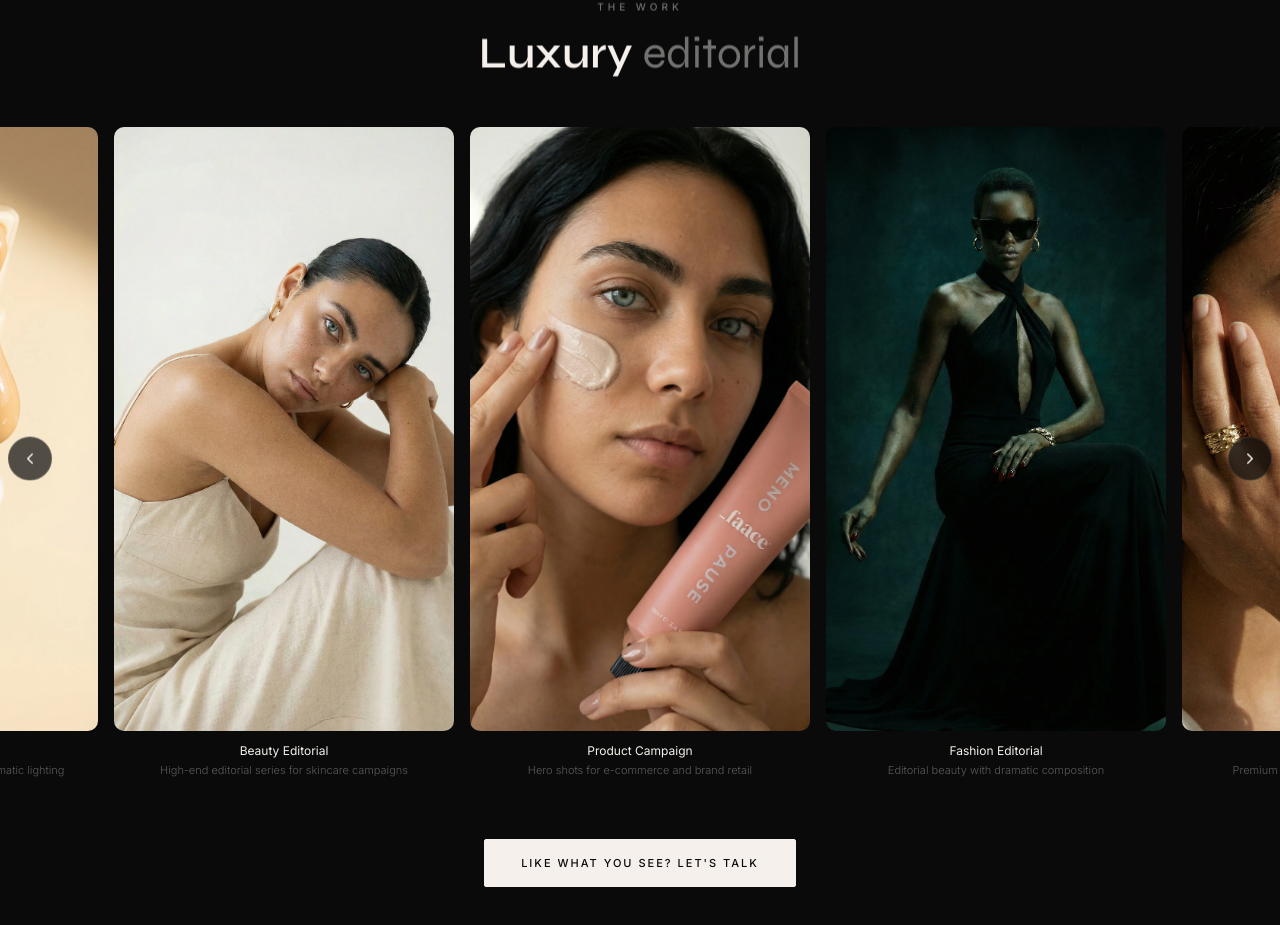
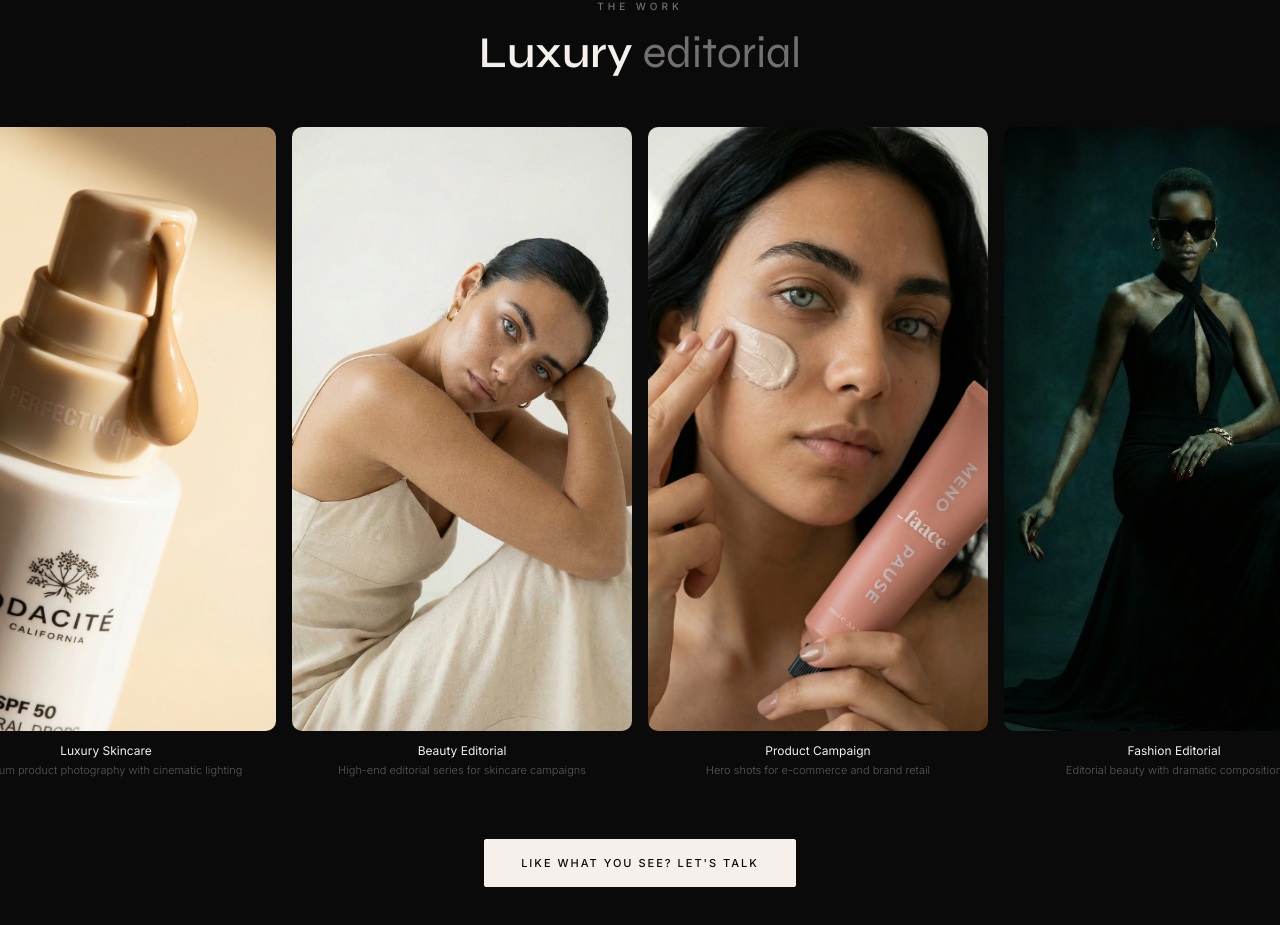
Before and after one commit to benbusiness6-spec/portfolio, a React (Vite) app: page / in a window 1280 px wide. Shown: the part 1675-2600 px from the top of the page. Built offline with nearby package versions, Linux system fonts and the light colour scheme.

Commit message:
Update App.jsx

```diff
--- a/src/App.jsx
+++ b/src/App.jsx
@@ -77,8 +77,8 @@ function LazyVideo({ src, aspectRatio = "9/16", borderRadius = "10px", priority
 
   useEffect(() => {
     if (priority) {
-      /* Stagger hero videos: first loads after 200ms idle, others wait longer */
-      const delay = priorityIndex * 1500; // 0ms, 1500ms, 3000ms stagger
+      /* Centre reel (index 1) loads first, others load 1500ms after */
+      const delay = priorityIndex === 1 ? 0 : 1500;
       if ('requestIdleCallback' in window) {
         const timeout = setTimeout(() => {
           requestIdleCallback(() => setShouldLoad(true), { timeout: 500 });
@@ -473,14 +473,17 @@ export default function App() {
         .sr{display:flex;gap:20px;flex-wrap:wrap}
         @media(max-width:768px){.sr{flex-direction:column}}
         .ctrack::-webkit-scrollbar{display:none}
+        .edit-row::-webkit-scrollbar{display:none}
         .hero-row::-webkit-scrollbar{display:none}
         .ugc-row::-webkit-scrollbar{display:none}
         .hero-card{width:440px}
+        .edit-card{width:340px}
         .ugc-card{width:340px}
         .sl{font-size:10px;letter-spacing:4px;text-transform:uppercase;color:rgba(245,240,235,0.45);margin-bottom:16px;font-weight:500;text-align:center}
         .sh{font-family:var(--fh);font-size:clamp(28px,4vw,44px);font-weight:600;line-height:1.15;margin-bottom:48px;text-align:center}
         @media(max-width:768px){
           .hero-card{width:280px}
+          .edit-card{width:280px}
           .ugc-card{width:280px}
           .sp{padding:70px 20px!important}
           .mob-sec{padding-top:56px!important;padding-bottom:70px!important}
@@ -545,12 +548,23 @@ export default function App() {
         </div>
       </section>
 
-      {/* EDITORIAL — 6 luxury images */}
+      {/* EDITORIAL — 6 luxury images, swipeable row */}
       <section id="work" className="mob-sec" style={{ padding: "80px 0 100px" }}>
         <div style={{ padding: "0 32px", maxWidth: "1100px", margin: "0 auto", textAlign: "center" }}>
           <Reveal><div className="sl">The Work</div><h2 className="sh">Luxury <span style={{ fontWeight: 400, color: "rgba(245,240,235,0.45)" }}>editorial</span></h2></Reveal>
         </div>
-        <Reveal><Carousel items={EDIT_ITEMS} cardWidth={340} mobileCardWidth={280} renderCard={(item) => <CarouselCard item={item} />} /></Reveal>
+        <Reveal>
+          <div className="mb" style={{ justifyContent: "center", marginBottom: "12px" }}>
+            <span style={{ fontSize: "9px", letterSpacing: "3px", textTransform: "uppercase", color: "rgba(245,240,235,0.2)", fontWeight: 400 }}>Swipe to explore</span>
+          </div>
+          <div className="edit-row" style={{ display: "flex", gap: "16px", justifyContent: "center", padding: "0 24px 20px", overflowX: "auto", scrollbarWidth: "none", WebkitOverflowScrolling: "touch" }}>
+            {EDIT_ITEMS.map((item) => (
+              <div key={item.id} className="edit-card" style={{ flex: "0 0 auto" }}>
+                <CarouselCard item={item} />
+              </div>
+            ))}
+          </div>
+        </Reveal>
         <Reveal><div style={{ textAlign: "center", marginTop: "40px" }}><a href={CALENDLY_URL} target="_blank" rel="noopener noreferrer" className="bg">Like what you see? Let's talk</a></div></Reveal>
       </section>
 
```
